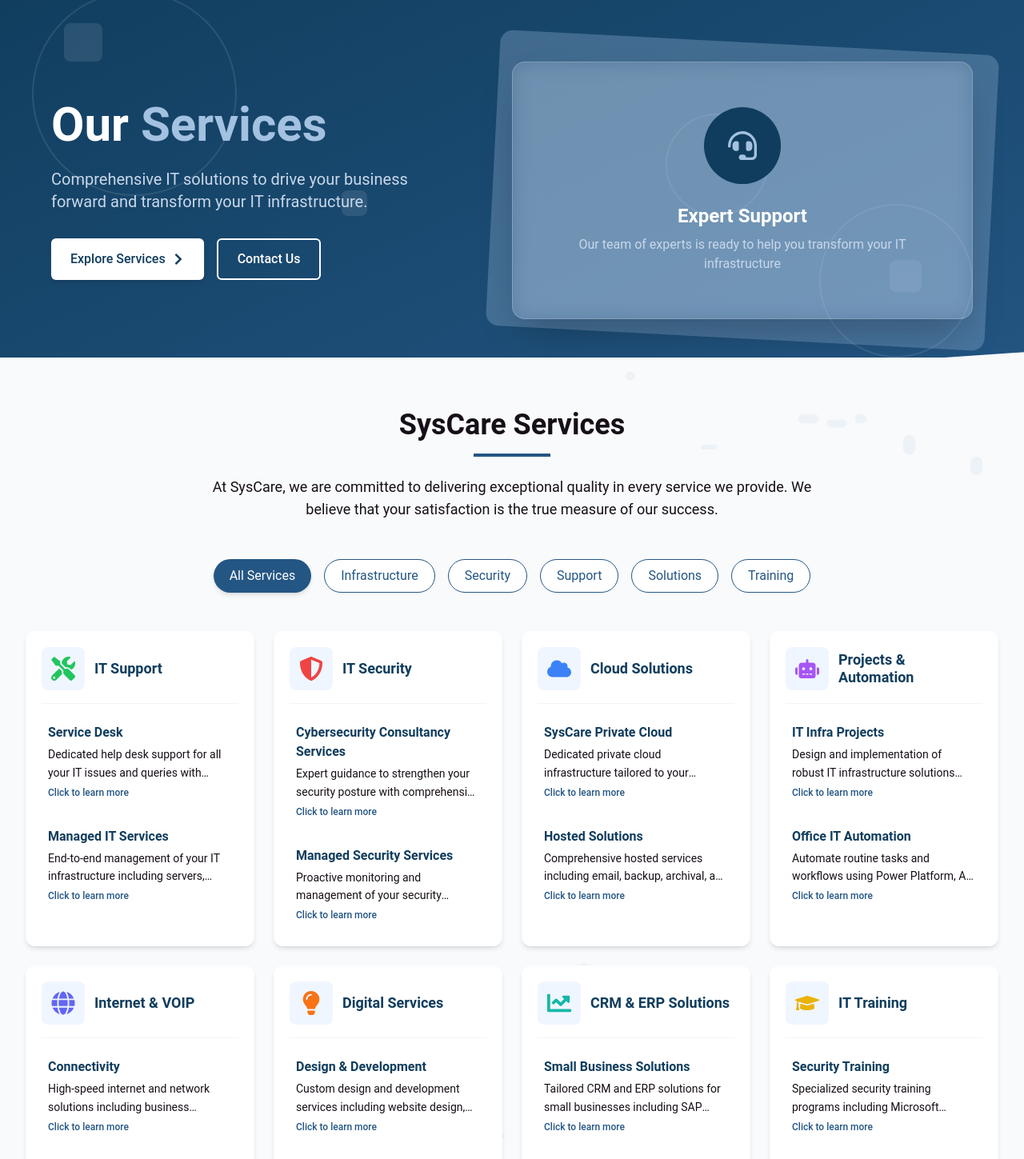
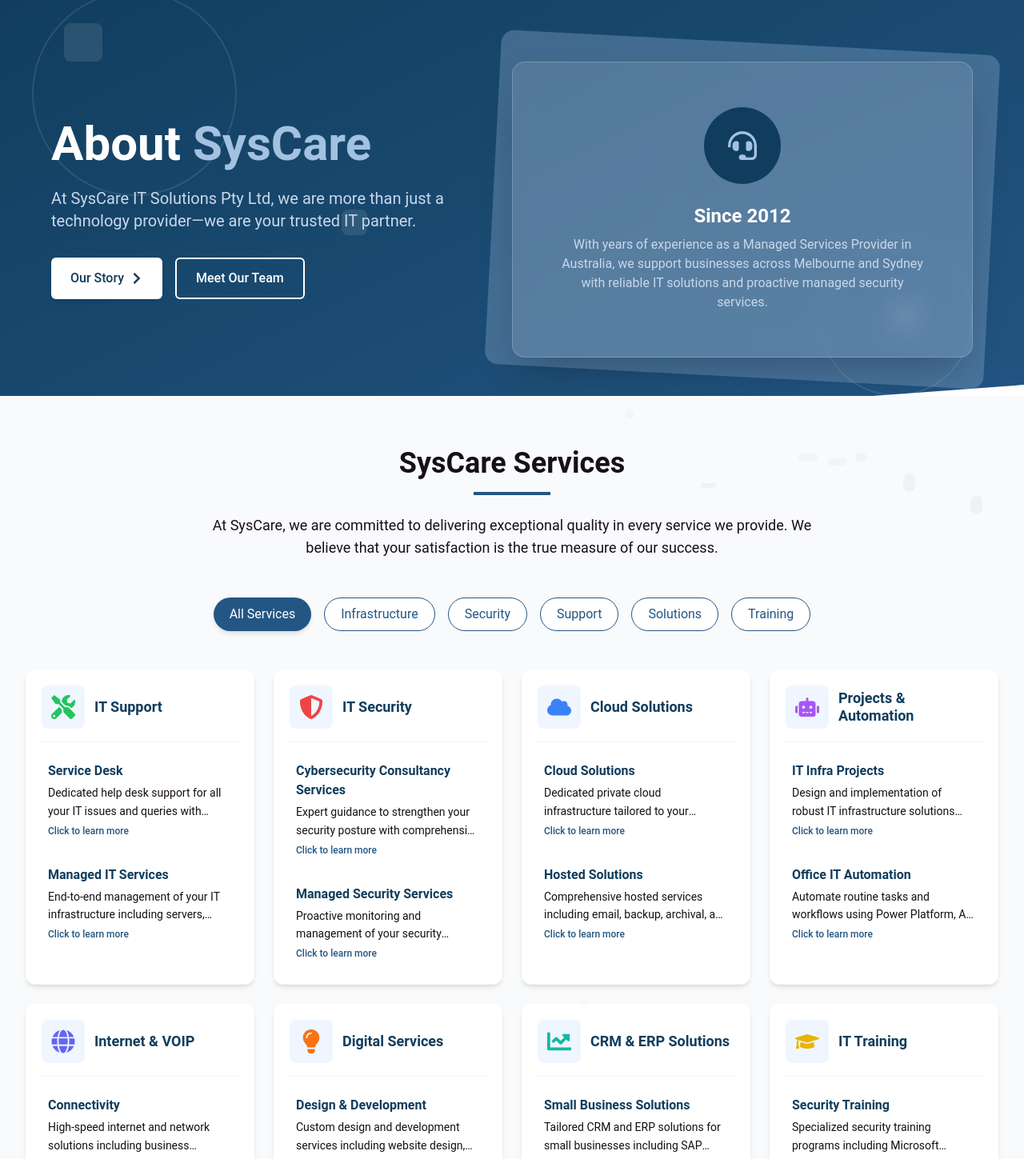
Before and after one commit to syscaredigital/MSPAU, a React (Vite) app in the folder frontend/: page /syscare-services in a window 1280 px wide. Shown: the part 131-1580 px from the top of the page at 80% size. Built offline with nearby package versions, Linux system fonts and the light colour scheme.

Commit message:
nabe
error fixed

```diff
--- a/frontend/src/pages/Services.jsx
+++ b/frontend/src/pages/Services.jsx
@@ -161,7 +161,7 @@
   const isConnectivity = subService.title === "Connectivity";
   const isVoIP = subService.title === "VoIP & Video";
   const isDesignDevelopment = subService.title === "Design & Development";
-  const isDigitalMarketing = subService.title === "Digital Marketing";
+  const isDigitalMarketing = subService.title === "Multimedia & Digital Marketing";
   const isSmallBusinessCRM = subService.title === "Small Business Solutions";
   const isEnterpriseCRM = subService.title === "Enterprise Solutions";
   const isSecurityTraining = subService.title === "Security Training";
@@ -226,8 +226,8 @@
           <h4 className="font-semibold text-[#103d5d] mb-4 text-lg">Service Desk Features:</h4>
           <div className="grid grid-cols-1 gap-3">
             <div className="bg-green-50 p-3 rounded-lg border border-green-100">
-              <h5 className="font-medium text-green-800">Help Desk Support Ticketing System</h5>
-              <p className="text-sm text-green-700">Guaranteed SLA Response Time</p>
+              <h5 className="font-medium text-green-800">Help Desk Support Ticketing System &  Guaranteed SLA Response Time</h5>
+
             </div>
             <div className="bg-green-50 p-3 rounded-lg border border-green-100">
               <h5 className="font-medium text-green-800">Remote IT User Support</h5>
@@ -426,30 +426,24 @@
     if (isDesignDevelopment) {
       return (
         <div className="mt-2">
-          <h4 className="font-semibold text-[#103d5d] mb-4 text-lg">Design & Development Services:</h4>
+
           <div className="grid grid-cols-1 md:grid-cols-2 gap-3">
+          <div>
+            <h4 className="font-semibold text-[#103d5d] mb-2 ">Design & Development Services:</h4>
              {[
               "Website Design", "UI/UX Design", "Website Development", "Website Security",
               "E-commerce Development", "SEO-Friendly Website Development", "Website Redesign",
               "Analytics Integration", "Mobile App Development", "Domain and Hosting Services",
               "Custom Web Solutions"
             ].map((service, index) => (
-              <div key={index} className="bg-orange-50 p-3 rounded-lg border border-orange-100">
-                <p className="text-sm text-orange-700 font-medium">{service}</p>
+              <div key={index} className="bg-orange-50 p-2 rounded-lg border border-orange-100 mb-2">
+                <p className="text-xs text-orange-700 ">{service}</p>
               </div>
             ))}
             </div>
-        </div>
-      );
-    }
 
-    if (isDigitalMarketing) {
-      return (
-        <div className="mt-2">
-          <h4 className="font-semibold text-[#103d5d] mb-4 text-lg">Digital Marketing Services:</h4>
-          <div className="grid grid-cols-1 md:grid-cols-2 gap-3">
             <div>
-              <h5 className="font-semibold text-[#103d5d] mb-2">SEO Services:</h5>
+              <h4 className="font-semibold text-[#103d5d] mb-2">SEO Services:</h4>
               {[
                 "Keyword Research and Strategy", "Local SEO", "Content Creation and Optimization",
                 "SEO Reporting and Analytics", "On-Page Optimization", "E-commerce SEO",
@@ -462,19 +456,38 @@
                 </div>
               ))}
             </div>
+          </div>
+
+          </div>
+
+      );
+
+    }
+
+    if (isDigitalMarketing) {
+      return (
+        <div className="mt-2">
+          <h4 className="font-semibold text-[#103d5d] mb-4 text-lg">MultiMedia Services:</h4>
+          <div className="grid grid-cols-1 md:grid-cols-2 gap-3">
             <div>
-              <h5 className="font-semibold text-[#103d5d] mb-2">MultiMedia & Digital Marketing:</h5>
+              <h5 className="font-semibold text-[#103d5d] mb-2">Graphic Design:</h5>
               {[
-                "Graphic Design", "Logo Design", "Business Cards & Stationery", "Social Media Graphics",
+                "Logo Design", "Business Cards & Stationery", "Social Media Graphics",
                 "Flyers, Posters & Brochures", "Presentations & Infographics", "Web Graphics",
-                "Digital Branding", "Product Mockups", "Video Editing", "YouTube Video Editing",
+                "Digital Branding", "Product Mockups"
+              ].map((service, index) => (
+                <div key={index} className="bg-yellow-50 p-2 rounded-lg border border-yellow-100 mb-2">
+                  <p className="text-xs text-yellow-700">{service}</p>
+                </div>
+              ))}
+            </div>
+            <div>
+              <h5 className="font-semibold text-[#103d5d] mb-2">Video Editing:</h5>
+              {[
+                 "Video Editing", "YouTube Video Editing",
                 "Social Media Shorts", "Intro & Outro Creation", "Corporate Videos", "Documentary Edits",
-                "Product Promo Videos", "Subtitles & Captions", "Interview Editing", "Digital Marketing",
-                "Paid Social Media Campaigns", "Meta Ads", "Prospecting & Retargeting Ads", "Shopping Ads",
-                "Awareness Campaigns", "Keyword Research for Social Media", "Social media management",
-                "Account Setup & Profile Optimization", "Content Creation & Optimization for Social Media",
-                "Content Scheduling", "Research & Trend Analysis", "Analytics & Reporting", "Paid Campaigns",
-                "Visual Branding"
+                "Product Promo Videos", "Subtitles & Captions", "Interview Editing" ,
+
               ].map((service, index) => (
                 <div key={index} className="bg-pink-50 p-2 rounded-lg border border-pink-100 mb-2">
                   <p className="text-xs text-pink-700">{service}</p>
@@ -482,6 +495,39 @@
               ))}
             </div>
             </div>
+
+             <div>
+              <h4 className="font-semibold text-[#103d5d] mb-4 text-lg">Digital Marketing Services:</h4>
+              <div className="grid grid-cols-1 md:grid-cols-2 gap-3">
+              <div>
+                <h5 className="font-semibold text-[#103d5d] mb-2">Digital Marketing:</h5>
+              {[
+                "Paid Social Media Campaigns ","Meta Ads","Prospecting & Retargeting Ads","Shopping Ads","Awareness Campaigns","Keyword Research for Social Media",
+
+              ].map((service, index) => (
+                <div key={index} className="bg-yellow-50 p-2 rounded-lg border border-yellow-100 mb-2">
+                  <p className="text-xs text-yellow-700">{service}</p>
+                </div>
+              ))}
+              </div>
+
+
+            <div>
+              <h5 className="font-semibold text-[#103d5d] mb-2">Social Media Management:</h5>
+              {[
+                "Account Setup & Profile Optimization", "Content Creation & Optimization for Social Media",
+                "Content Scheduling", "Research & Trend Analysis", "Analytics & Reporting", "Paid Campaigns",
+                "Visual Branding"
+
+              ].map((service, index) => (
+                <div key={index} className="bg-yellow-50 p-2 rounded-lg border border-yellow-100 mb-2">
+                  <p className="text-xs text-yellow-700">{service}</p>
+                </div>
+              ))}
+            </div>
+          </div>
+        </div>
+
         </div>
       );
     }
@@ -733,7 +779,7 @@
       category: "infrastructure",
       subs: [
         {
-          title: "SysCare Private Cloud",
+          title: "Cloud Solutions",
           description: "Dedicated private cloud infrastructure tailored to your organization's specific needs with enhanced security and customization options."
         },
         {
@@ -782,7 +828,7 @@
           description: "Custom design and development services including website design, UI/UX, e-commerce, mobile apps, and custom web solutions."
         },
         {
-          title: "Digital Marketing",
+          title: "Multimedia & Digital Marketing",
           description: "Comprehensive digital marketing services including SEO, social media management, content creation, and paid advertising campaigns."
         }
       ]
@@ -832,10 +878,11 @@
     ? services
     : services.filter(service => service.category === activeCategory);
 
+      console.log("🚀 ~ ServicesPage ~ <style>{animationStyles}</style>:", <style>{animationStyles}</style>)
   return (
-    <div className="min-h-screen bg-[#f8fafc]">
+    <div className="min-h-screen  bg-white">
       {/* Add animation styles */}
-      <style>{animationStyles}</style>
+      {/*<style>{animationStyles}</style>*/}
 
       {/* Use the Header component instead of Navigation */}
       <Header />
@@ -848,9 +895,10 @@
         mainService={selectedMainService}
       />
 
+
       {/* Add padding to account for fixed header */}
             <div className="pt-20">
-        {/* Hero Section */}
+              {/* Contact Header Section (from Contact Page) */}
               <div className="relative bg-gradient-to-br from-[#103d5d] to-[#245684] text-white pb-32 pt-24 md:pt-32 px-4 md:px-8 lg:px-16 overflow-hidden" style={{ clipPath: 'polygon(0 0, 100% 0, 100% 85%, 0 100%)' }}>
                 {/* Background decorative elements */}
                 <div className="absolute inset-0 opacity-10">
@@ -873,32 +921,32 @@
                 <div className="container mx-auto max-w-6xl relative z-10">
                   <div className="flex flex-col md:flex-row items-center">
                     <div className="md:w-1/2 mb-10 md:mb-0">
-                <h1 className={`text-4xl md:text-5xl lg:text-6xl font-bold mb-6 leading-tight animate-fade-in-up ${headerVisible ? 'opacity-100 translate-y-0' : 'opacity-0 translate-y-8'}`}>
-                  Our <span className="text-[#a3c1e0]">Services</span>
+                      <h1 className={`text-4xl md:text-5xl lg:text-6xl font-bold mb-6 leading-tight transition-all duration-700 ${headerVisible ? 'opacity-100 translate-y-0' : 'opacity-0 translate-y-8'}`}>
+                        About <span className="text-[#a3c1e0]">SysCare</span>
                       </h1>
-                <p className={`text-xl text-[#c9d8eb] mb-8 max-w-lg animate-fade-in-up delay-100 ${headerVisible ? 'opacity-100 translate-y-0' : 'opacity-0 translate-y-8'}`}>
-                  Comprehensive IT solutions to drive your business forward and transform your IT infrastructure.
+                      <p className={`text-xl text-[#c9d8eb] mb-8 max-w-lg transition-all duration-700 delay-100 ${headerVisible ? 'opacity-100 translate-y-0' : 'opacity-0 translate-y-8'}`}>
+                        At SysCare IT Solutions Pty Ltd, we are more than just a technology provider—we are your trusted IT partner.
                       </p>
-                <div className={`flex flex-wrap gap-4 animate-fade-in-up delay-200 ${headerVisible ? 'opacity-100 translate-y-0' : 'opacity-0 translate-y-8'}`}>
-                  <a href="#services" className="bg-white text-[#103d5d] px-6 py-3 rounded-md font-medium transition-all duration-300 shadow-md hover:shadow-lg hover:scale-[1.02] flex items-center animate-pulse-slow">
-                    Explore Services <FaChevronRight className="ml-2" />
+                      <div className={`flex flex-wrap gap-4 transition-all duration-700 delay-200 ${headerVisible ? 'opacity-100 translate-y-0' : 'opacity-0 translate-y-8'}`}>
+                        <a href="#stats-section" className="bg-white text-[#103d5d] px-6 py-3 rounded-md font-medium transition-all duration-300 shadow-md hover:shadow-lg hover:scale-[1.02] flex items-center">
+                          Our Story <FaChevronRight className="ml-2" />
                         </a>
-                  <a href="#contact" className="border-2 border-white text-white px-6 py-3 rounded-md font-medium transition-all duration-300 hover:bg-white hover:text-[#103d5d]">
-                    Contact Us
+                        <a href="#team" className="border-2 border-white text-white px-6 py-3 rounded-md font-medium transition-all duration-300 hover:bg-white hover:text-[#103d5d]">
+                          Meet Our Team
                         </a>
                       </div>
                     </div>
 
                     <div className="md:w-1/2 flex justify-center">
-                <div className={`relative animate-fade-in delay-300 ${headerVisible ? 'opacity-100 scale-100' : 'opacity-0 scale-90'}`}>
+                      <div className={`relative transition-all duration-700 delay-300 ${headerVisible ? 'opacity-100 scale-100' : 'opacity-0 scale-90'}`}>
                         <div className="absolute -inset-6 bg-[#a3c1e0] rounded-2xl rotate-3 opacity-30"></div>
                         <div className="relative bg-white/10 backdrop-blur-md rounded-2xl p-8 border border-white/20 shadow-2xl">
                           <div className="text-center p-6">
-                      <div className="w-24 h-24 mx-auto mb-6 rounded-full bg-[#103d5d] flex items-center justify-center animate-pulse-slow">
+                            <div className="w-24 h-24 mx-auto mb-6 rounded-full bg-[#103d5d] flex items-center justify-center">
                               <FaHeadset className="text-4xl text-[#a3c1e0]" />
                             </div>
-                      <h3 className="text-2xl font-semibold mb-2">Expert Support</h3>
-                      <p className="text-[#c9d8eb]">Our team of experts is ready to help you transform your IT infrastructure</p>
+                            <h3 className="text-2xl font-semibold mb-2">Since 2012</h3>
+                            <p className="text-[#c9d8eb]">With years of experience as a Managed Services Provider in Australia, we support businesses across Melbourne and Sydney with reliable IT solutions and proactive managed security services.</p>
                           </div>
                         </div>
                       </div>
@@ -906,6 +954,7 @@
                   </div>
                 </div>
               </div>
+
 
         {/* Services Section with Particle Background */}
         <section id="services" className="py-16 bg-[#f8fafc] px-4 sm:px-6 lg:px-8 -mt-20 relative overflow-hidden">
--- a/frontend/src/pages/contactus.jsx
+++ b/frontend/src/pages/contactus.jsx
@@ -5,13 +5,11 @@
 import { FaPhoneAlt, FaEnvelope, FaMapMarkerAlt, FaHeadset, FaChevronRight } from 'react-icons/fa';
 
 const Header = () => {
-  const [mobileMenuOpen, setMobileMenuOpen] = useState(false);
-  const [isVisible, setIsVisible] = useState(true);
+
+  const [ setIsVisible] = useState(true);
   const [lastScrollY, setLastScrollY] = useState(0);
 
-  const toggleMobileMenu = () => {
-    setMobileMenuOpen(!mobileMenuOpen);
-  };
+
 
   useEffect(() => {
     const handleScroll = () => {
```
Lines whose indentation alone changed are shown as unchanged.
